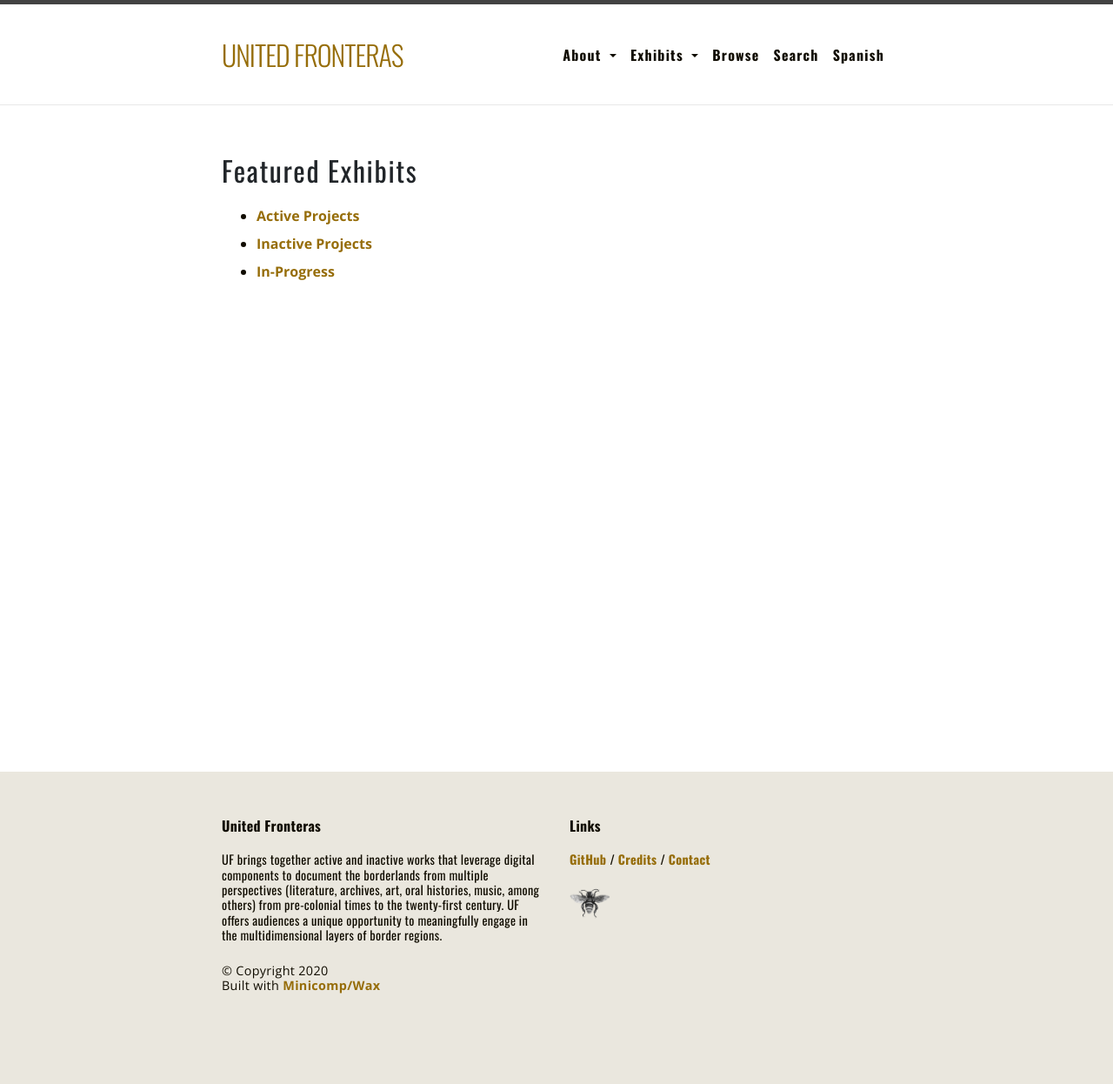
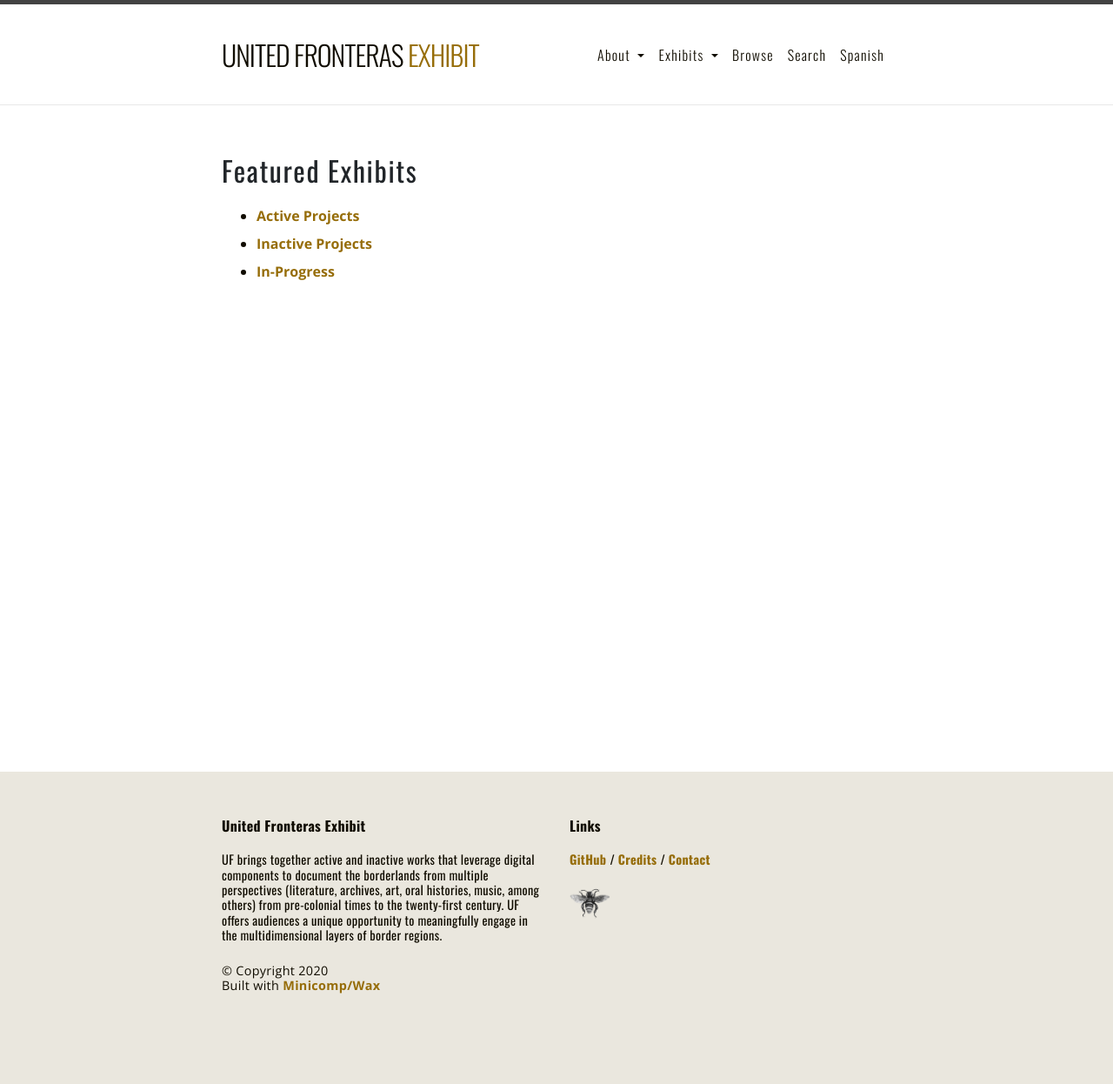
Before and after one commit to unitedfronteras/ufexhibition_mexusa, a Jekyll site: the page built from pages/exhibits.md, in a window 1280 px wide. Shown: the whole page at 87% size. Built offline with Jekyll 4.4.1, drawn with Linux system fonts in a browser that asks for light colours.

Commit message:
styled top nav bar

```diff
--- a/_config.yml
+++ b/_config.yml
@@ -18,7 +18,7 @@
 # Feel free to change these! For more info, refer to:
 # ~> https://jekyllrb.com/docs/configuration/options/
 
-title:            'United Fronteras'
+title:            'United Fronteras <span class="subheading">Exhibit</span>'
 description:      'UF brings together active and inactive works that leverage digital components to document the borderlands from multiple perspectives (literature, archives, art, oral histories, music, among others) from pre-colonial times to the twenty-first century. UF offers audiences a unique opportunity to meaningfully engage in the multidimensional layers of border regions.'
 url:              'https://unitedfronteras.github.io/'
 baseurl:          '/ufexhibition_mexusa'
--- a/_sass/_wax.scss
+++ b/_sass/_wax.scss
@@ -57,9 +57,13 @@ header & nav bar
   min-height: 55.95px;
   position: relative;
 
+  .subheading {
+  color: $accent-light;
+  }
+
   .navbar-brand {
     font-weight: 300;
-    color: $accent-light;
+    color: $text-color;
     font-size: 2rem;
     white-space: normal;
     text-transform: uppercase;
@@ -79,9 +83,11 @@ header & nav bar
     .nav-item {
       z-index: 1000000;
       background-color: $bg-color;
+
     }
     .nav-link {
       color: $text-color;
+      font-weight: 300;
     }
     .nav-link:hover {
       color: $accent-dark;
```
